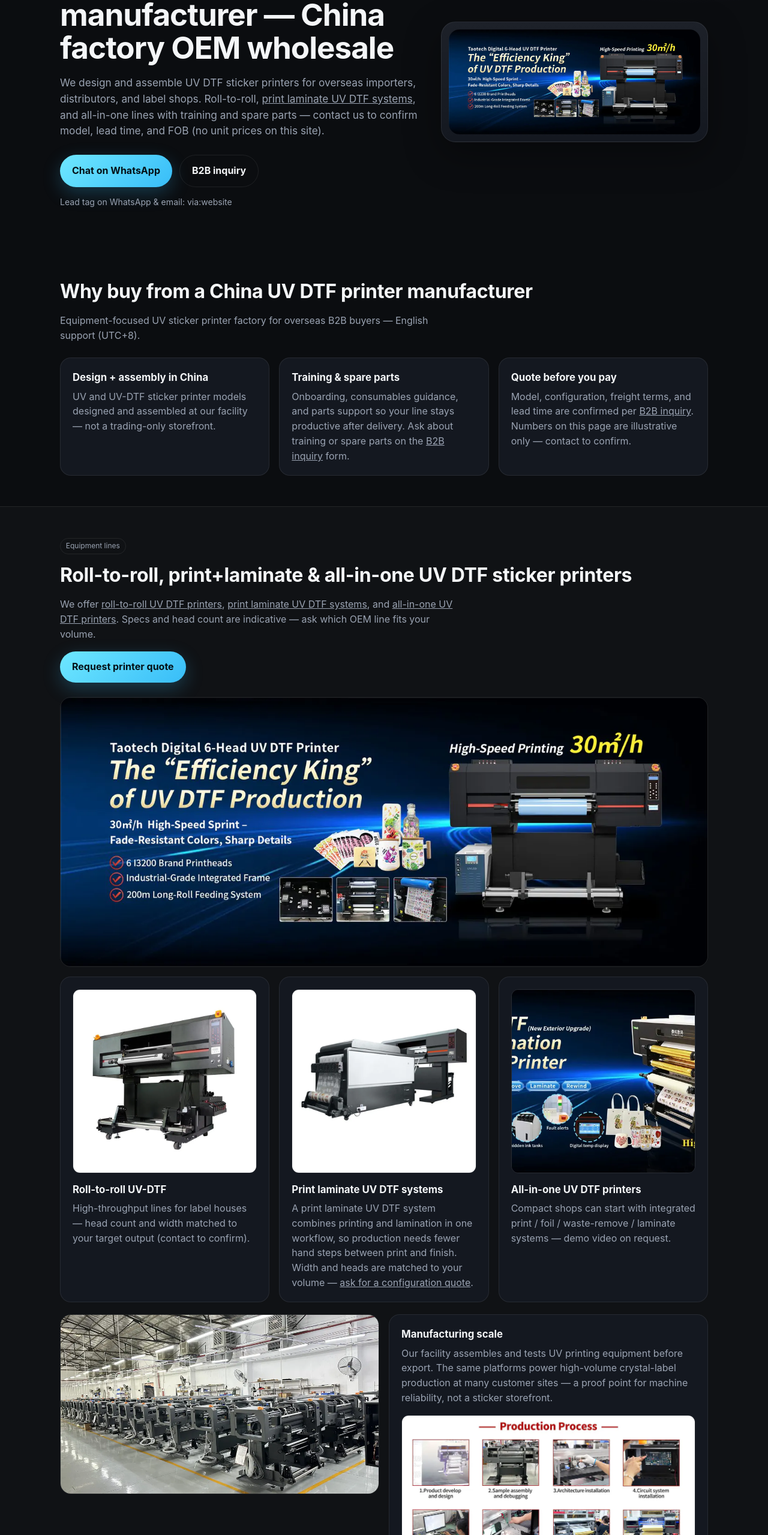
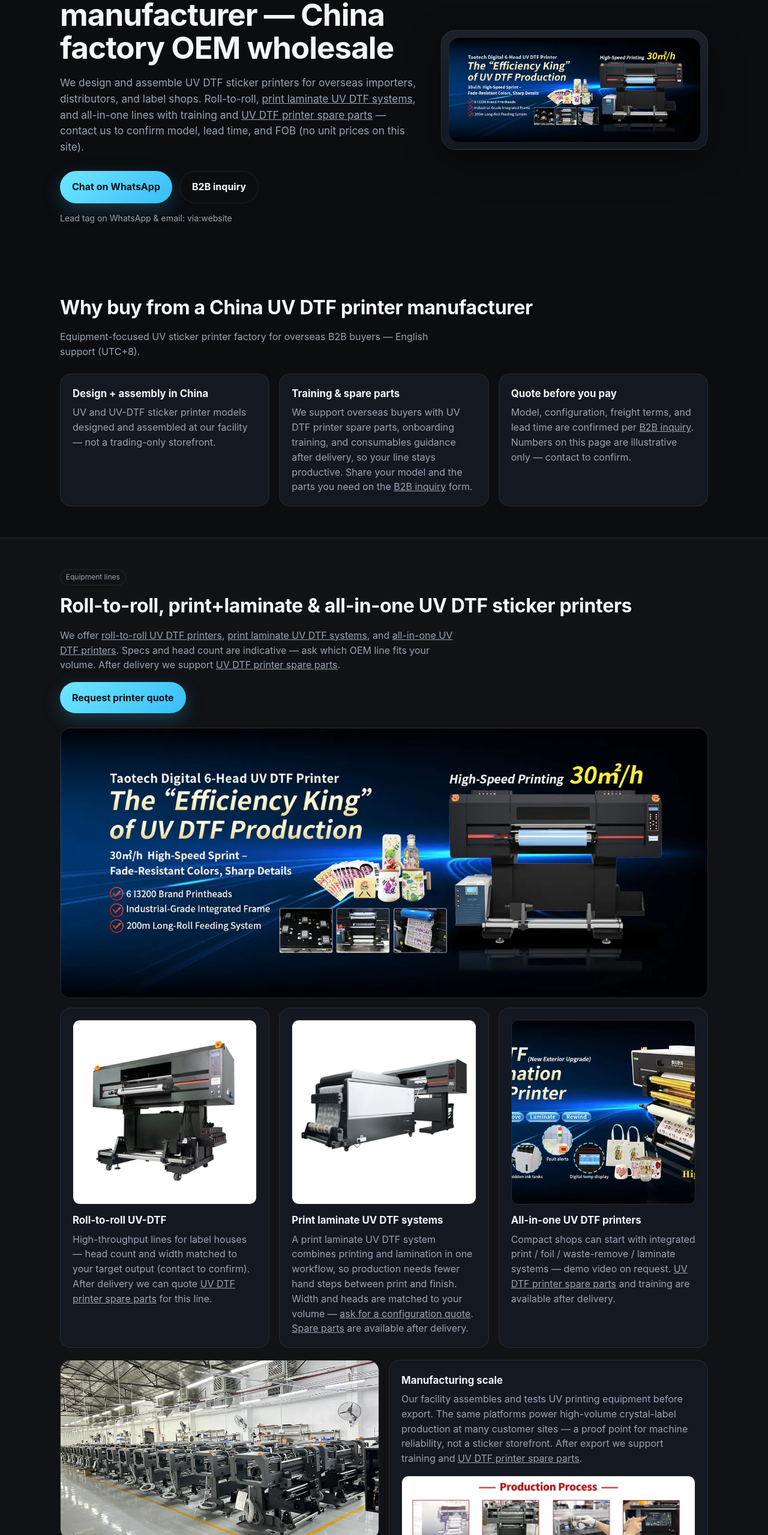
Before and after one commit to zhenyu-2026/uv-sticker-printers, a plain HTML site: page index.html in a window 1280 px wide. Shown: the part 241-2800 px from the top of the page at 60% size. Drawn offline with Linux system fonts and the light colour scheme.

Commit message:
seo: UV DTF printer spare parts — FAQ→#spare-parts + tracked stickers cross-links

```diff
--- a/index.html
+++ b/index.html
@@ -30,7 +30,7 @@
         "name": "UV Sticker Printers",
         "url": "https://www.domeseal.eu.cc/",
         "areaServed": "Worldwide",
-        "description": "UV sticker printer manufacturer in China for overseas B2B — roll-to-roll, print laminate UV DTF systems, and all-in-one UV / UV-DTF lines. OEM and wholesale inquiries welcome."
+        "description": "UV sticker printer manufacturer in China for overseas B2B — roll-to-roll, print laminate UV DTF systems, and all-in-one UV / UV-DTF lines. OEM and wholesale inquiries welcome. Training and UV DTF printer spare parts are available after delivery."
       },
       {
         "@type": "WebSite",
@@ -99,7 +99,7 @@
             "name": "Do you support overseas buyers with training and spare parts?",
             "acceptedAnswer": {
               "@type": "Answer",
-              "text": "Yes. As a China UV DTF printer manufacturer, we provide onboarding training, consumables advice, and spare-parts support after delivery for overseas B2B buyers."
+              "text": "Yes. As a China UV DTF printer manufacturer, we provide onboarding training, consumables advice, and UV DTF printer spare parts support after delivery for overseas B2B buyers. Ask on the B2B inquiry form. See the Training & spare parts section."
             }
           },
           {
@@ -124,6 +124,14 @@
             "acceptedAnswer": {
               "@type": "Answer",
               "text": "A print laminate UV DTF system is a UV / UV-DTF equipment line that combines printing and lamination in one workflow. We design and assemble these systems in China for overseas B2B buyers so production needs fewer hand steps between print and finish. See the Models section for the print+laminate card. Share your width and volume on the B2B inquiry form for an FOB configuration quote."
+            }
+          },
+          {
+            "@type": "Question",
+            "name": "Do you supply UV DTF printer spare parts?",
+            "acceptedAnswer": {
+              "@type": "Answer",
+              "text": "Yes. We supply UV DTF printer spare parts and consumables guidance after delivery for the roll-to-roll, print+laminate, and all-in-one lines we manufacture in China. Share your model and the parts you need on the B2B inquiry form or WhatsApp. We do not publish a public parts price list. See the Training & spare parts section."
             }
           }
         ]
@@ -161,7 +169,7 @@
           <h1>UV DTF sticker printer manufacturer — China factory OEM wholesale</h1>
           <p class="lead">
             We design and assemble UV DTF sticker printers for overseas importers, distributors, and label shops.
-            Roll-to-roll, <a href="#models-laminate">print laminate UV DTF systems</a>, and all-in-one lines with training and spare parts — contact us to confirm model, lead time, and FOB (no unit prices on this site).
+            Roll-to-roll, <a href="#models-laminate">print laminate UV DTF systems</a>, and all-in-one lines with training and <a href="#spare-parts">UV DTF printer spare parts</a> — contact us to confirm model, lead time, and FOB (no unit prices on this site).
           </p>
           <div class="cta-row">
             <a class="btn btn-primary" id="heroWhatsApp" href="https://wa.me/0000000000" target="_blank" rel="noopener">Chat on WhatsApp</a>
@@ -196,9 +204,9 @@
             <h3>Design + assembly in China</h3>
             <p>UV and UV-DTF sticker printer models designed and assembled at our facility — not a trading-only storefront.</p>
           </article>
-          <article class="card">
+          <article class="card" id="spare-parts">
             <h3>Training &amp; spare parts</h3>
-            <p>Onboarding, consumables guidance, and parts support so your line stays productive after delivery. Ask about training or spare parts on the <a href="#inquiry">B2B inquiry</a> form.</p>
+            <p>We support overseas buyers with UV DTF printer spare parts, onboarding training, and consumables guidance after delivery, so your line stays productive. Share your model and the parts you need on the <a href="#inquiry">B2B inquiry</a> form.</p>
           </article>
           <article class="card">
             <h3>Quote before you pay</h3>
@@ -214,7 +222,7 @@
           <div>
             <span class="pill">Equipment lines</span>
             <h2>Roll-to-roll, print+laminate &amp; all-in-one UV DTF sticker printers</h2>
-            <p class="section-lead">We offer <a href="#models-r2r">roll-to-roll UV DTF printers</a>, <a href="#models-laminate">print laminate UV DTF systems</a>, and <a href="#models-aio">all-in-one UV DTF printers</a>. Specs and head count are indicative — ask which OEM line fits your volume.</p>
+            <p class="section-lead">We offer <a href="#models-r2r">roll-to-roll UV DTF printers</a>, <a href="#models-laminate">print laminate UV DTF systems</a>, and <a href="#models-aio">all-in-one UV DTF printers</a>. Specs and head count are indicative — ask which OEM line fits your volume. After delivery we support <a href="#spare-parts">UV DTF printer spare parts</a>.</p>
           </div>
           <a class="btn btn-primary" id="modelsWhatsApp" href="https://wa.me/0000000000" target="_blank" rel="noopener">Request printer quote</a>
         </div>
@@ -238,7 +246,7 @@
                 <img src="assets/uv-dtf-printer-industrial.jpg" alt="Industrial roll-to-roll UV DTF sticker printer" width="800" height="800" loading="lazy" decoding="async" />
               </picture>
               <h3>Roll-to-roll UV-DTF</h3>
-              <p>High-throughput lines for label houses — head count and width matched to your target output (contact to confirm).</p>
+              <p>High-throughput lines for label houses — head count and width matched to your target output (contact to confirm). After delivery we can quote <a href="#spare-parts">UV DTF printer spare parts</a> for this line.</p>
             </article>
             <article class="card" id="models-laminate">
               <picture>
@@ -246,7 +254,7 @@
                 <img src="assets/uv-dtf-printer-laminator-system.jpg" alt="Print laminate UV DTF system — print and laminate workflow" width="800" height="800" loading="lazy" decoding="async" />
               </picture>
               <h3>Print laminate UV DTF systems</h3>
-              <p>A print laminate UV DTF system combines printing and lamination in one workflow, so production needs fewer hand steps between print and finish. Width and heads are matched to your volume — <a href="#inquiry">ask for a configuration quote</a>.</p>
+              <p>A print laminate UV DTF system combines printing and lamination in one workflow, so production needs fewer hand steps between print and finish. Width and heads are matched to your volume — <a href="#inquiry">ask for a configuration quote</a>. <a href="#spare-parts">Spare parts</a> are available after delivery.</p>
             </article>
             <article class="card" id="models-aio">
               <picture>
@@ -254,7 +262,7 @@
                 <img src="assets/banner-60e4-uv-dtf-all-in-one.jpg" alt="All-in-one UV DTF sticker printer for compact shops" width="1200" height="500" loading="lazy" decoding="async" />
               </picture>
               <h3>All-in-one UV DTF printers</h3>
-              <p>Compact shops can start with integrated print / foil / waste-remove / laminate systems — demo video on request.</p>
+              <p>Compact shops can start with integrated print / foil / waste-remove / laminate systems — demo video on request. <a href="#spare-parts">UV DTF printer spare parts</a> and training are available after delivery.</p>
             </article>
           </div>
         </div>
@@ -265,7 +273,7 @@
           </picture>
           <div class="card">
             <h3>Manufacturing scale</h3>
-            <p>Our facility assembles and tests UV printing equipment before export. The same platforms power high-volume crystal-label production at many customer sites — a proof point for machine reliability, not a sticker storefront.</p>
+            <p>Our facility assembles and tests UV printing equipment before export. The same platforms power high-volume crystal-label production at many customer sites — a proof point for machine reliability, not a sticker storefront. After export we support training and <a href="#spare-parts">UV DTF printer spare parts</a>.</p>
             <picture>
               <source srcset="assets/factory-production-process.webp" type="image/webp" />
               <img class="nested-img" src="assets/factory-production-process.jpg" alt="Production process from design to after-sales service" width="1000" height="789" loading="lazy" decoding="async" />
@@ -284,7 +292,7 @@
             <tbody>
               <tr><th scope="row">Product focus</th><td>UV / UV-DTF sticker printers</td></tr>
               <tr><th scope="row">Line types</th><td><a href="#models-r2r">Roll-to-roll</a> · <a href="#models-laminate">print + laminate</a> · <a href="#models-aio">all-in-one</a></td></tr>
-              <tr><th scope="row">Support</th><td>Training · spare parts · configuration guidance</td></tr>
+              <tr><th scope="row">Support</th><td>Training · <a href="#spare-parts">UV DTF printer spare parts</a> · configuration guidance</td></tr>
               <tr><th scope="row">Trade terms</th><td>FOB / contact to confirm</td></tr>
               <tr><th scope="row">Lead time</th><td>Contact to confirm</td></tr>
               <tr><th scope="row">Demo</th><td>Video / photos on request</td></tr>
@@ -306,8 +314,8 @@
             <li><strong>What:</strong> UV DTF sticker printers in roll-to-roll, <a href="#models-laminate">print laminate UV DTF systems</a>, and all-in-one lines (OEM / wholesale inquiries welcome).</li>
             <li><strong>Where:</strong> Equipment is designed and assembled in China; English support during UTC+8 working hours.</li>
             <li><strong>How to inquire:</strong> No unit prices are published. Request an FOB / configuration quote on WhatsApp or the <a href="#inquiry">B2B inquiry</a> form.</li>
-            <li><strong>Support:</strong> Training, spare parts, and configuration guidance after delivery.</li>
-            <li><strong>Related labels:</strong> Crystal UV stickers are listed separately at <a href="https://stickers.domeseal.eu.cc/?src=printer-about&amp;via=seo-2026-11-20" rel="noopener">Crystal UV stickers</a> — this site sells printers only.</li>
+            <li><strong>Support:</strong> Training, <a href="#spare-parts">UV DTF printer spare parts</a>, and configuration guidance after delivery.</li>
+            <li><strong>Related labels:</strong> Crystal UV stickers are listed separately at <a href="https://stickers.domeseal.eu.cc/?src=printer-about&amp;via=seo-2026-11-24" rel="noopener">Crystal UV stickers</a> — this site sells printers only.</li>
           </ul>
         </div>
       </div>
@@ -332,7 +340,7 @@
           </details>
           <details class="card faq-item">
             <summary>Do you support overseas buyers with training and spare parts?</summary>
-            <p>Yes. As a China UV DTF printer manufacturer, we provide onboarding training, consumables advice, and spare-parts support after delivery for overseas B2B buyers.</p>
+            <p>Yes. As a China UV DTF printer manufacturer, we provide onboarding training, consumables advice, and <a href="#spare-parts">UV DTF printer spare parts</a> support after delivery for overseas B2B buyers. Ask on the <a href="#inquiry">B2B inquiry</a> form.</p>
           </details>
           <details class="card faq-item">
             <summary>Which UV DTF printer lines do you offer?</summary>
@@ -346,6 +354,10 @@
             <summary>What is a print laminate UV DTF system?</summary>
             <p>A print laminate UV DTF system is a UV / UV-DTF equipment line that combines printing and lamination in one workflow. We design and assemble these systems in China for overseas B2B buyers so production needs fewer hand steps between print and finish. See the <a href="#models-laminate">print+laminate card</a>. Share your width and volume on the <a href="#inquiry">B2B inquiry</a> form for an FOB configuration quote.</p>
           </details>
+          <details class="card faq-item">
+            <summary>Do you supply UV DTF printer spare parts?</summary>
+            <p>Yes. We supply <a href="#spare-parts">UV DTF printer spare parts</a> and consumables guidance after delivery for the roll-to-roll, print+laminate, and all-in-one lines we manufacture in China. Share your model and the parts you need on the <a href="#inquiry">B2B inquiry</a> form or WhatsApp. We do not publish a public parts price list.</p>
+          </details>
         </div>
       </div>
     </section>
@@ -353,7 +365,7 @@
     <section class="section" id="inquiry">
       <div class="wrap">
         <h2>B2B inquiry</h2>
-        <p class="section-lead">No unit prices published. After you submit, we’ll reply within about 24 hours (UTC+8). Your email draft includes the same <code>via:</code> lead tag as WhatsApp.</p>
+        <p class="section-lead">No unit prices published. After you submit, we’ll reply within about 24 hours (UTC+8). If you need <a href="#spare-parts">UV DTF printer spare parts</a>, choose Spare parts on the form and list the model. Your email draft includes the same <code>via:</code> lead tag as WhatsApp.</p>
         <div class="card">
           <form id="inquiryForm" novalidate>
             <label>Name
@@ -404,7 +416,7 @@
   <footer class="footer">
     <div class="wrap footer-inner">
       <div>UV Sticker Printers · Made in China</div>
-      <div>Equipment manufacturer · quotes on request · <a href="https://stickers.domeseal.eu.cc/?src=printer-footer&amp;via=seo-2026-11-20" rel="noopener">Crystal UV stickers</a></div>
+      <div>Equipment manufacturer · quotes on request · <a href="https://stickers.domeseal.eu.cc/?src=printer-footer&amp;via=seo-2026-11-24" rel="noopener">Crystal UV stickers</a></div>
     </div>
   </footer>
 
```
Also changed, not shown: 2 other files.
